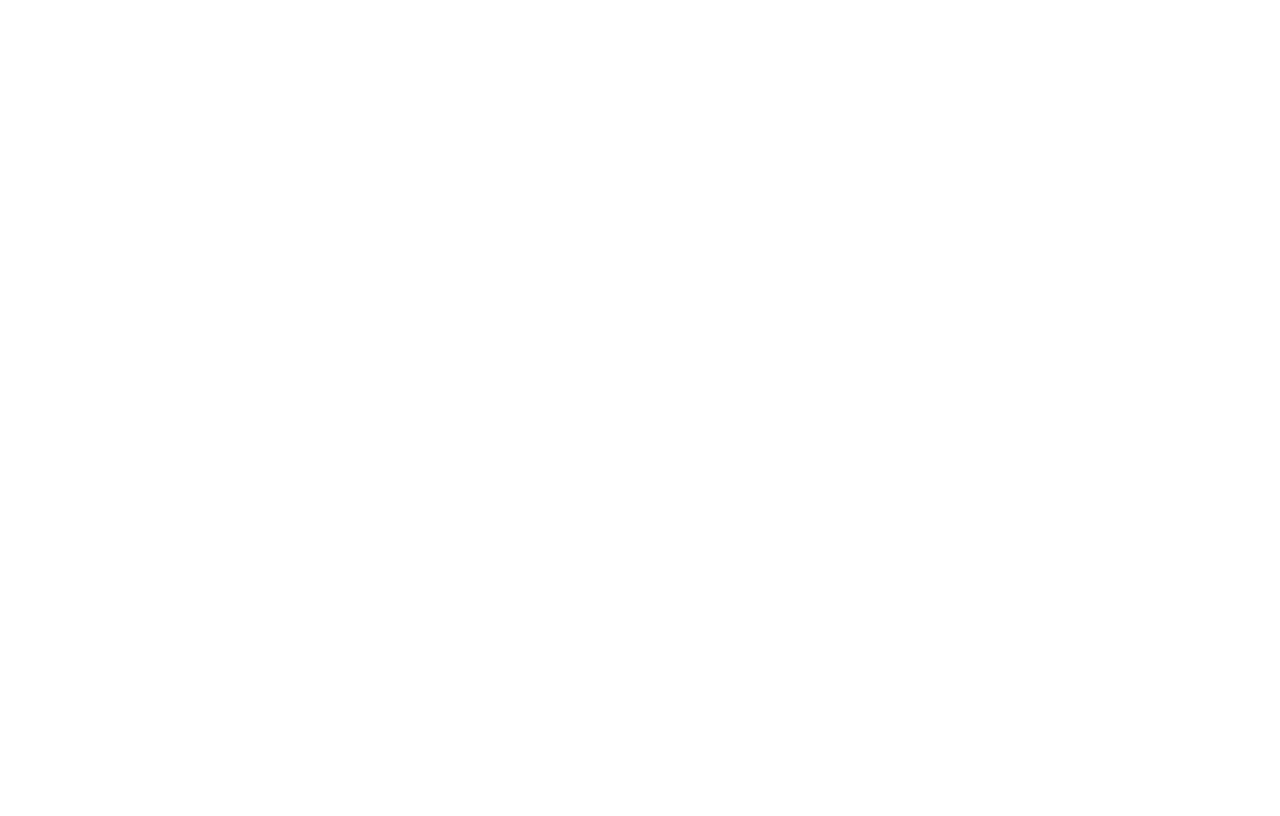
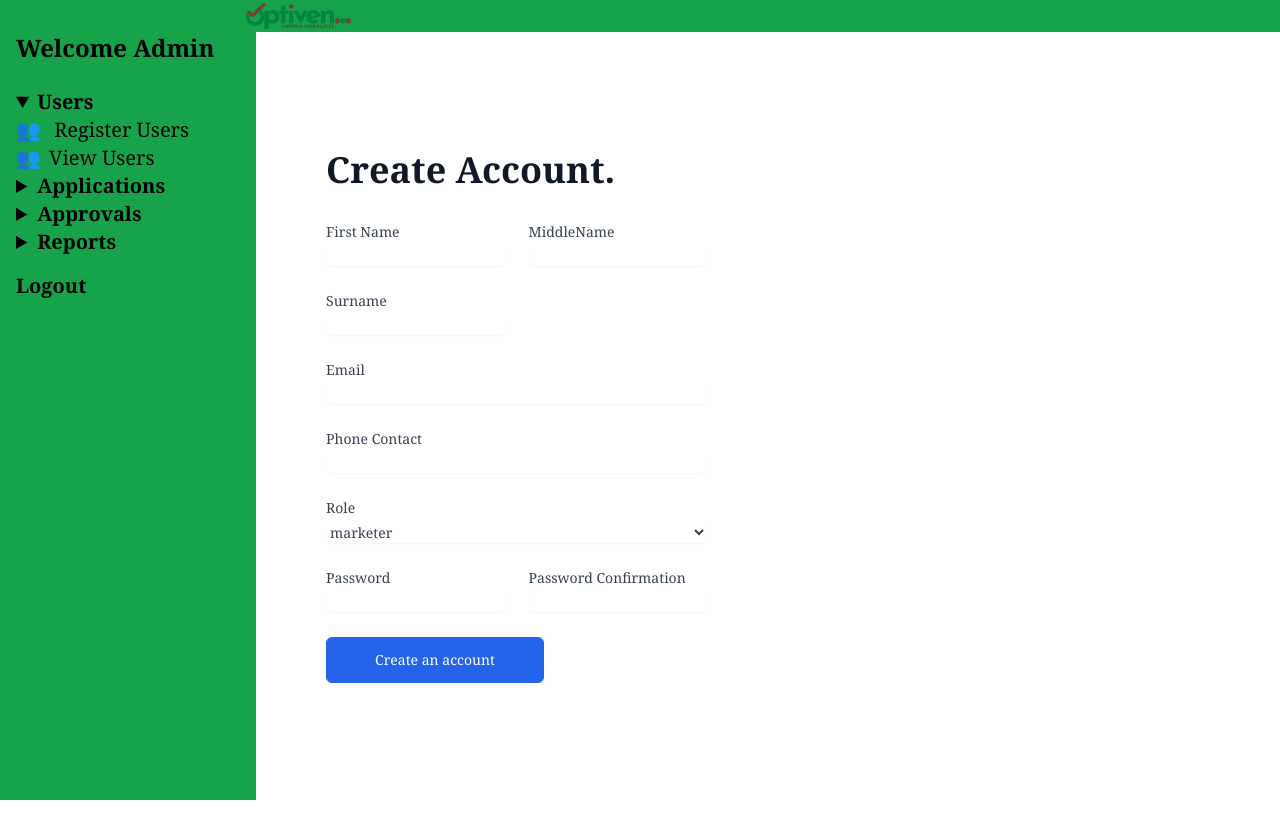
Before and after one commit to DENNISINNOCENT/optiven_clearance_system, a React (Create React App) app: page /admin/users in a window 1280 px wide. Before the commit this address had no page. Built offline with nearby package versions, Linux system fonts and the light colour scheme.

Commit message:
admindashboard

```diff
--- a/src/App.js
+++ b/src/App.js
@@ -1,18 +1,19 @@
-import { Route,Routes } from "react-router-dom";
+// App.js
+import React from "react";
+import { Route, Routes } from "react-router-dom";
 import Admindashboard from "./dashboard/Admindashboard";
-import Sidebar from "./component/Sidebar";
+import EmployeeForm from "./pages/EmployeeForm";
+import UsersForm from "./pages/UsersForm";
 
 function App() {
   return (
     <div className="App">
-        <Routes>
-        <Route path ="/admin" element ={<Admindashboard/>}/>
-        <Route path="/sidebar" element ={<Sidebar/>}/>
-        </Routes>
-
-
-
-
+      <Routes>
+        <Route path="/admin/*" element={<Admindashboard />}>
+          <Route path="employeeform" element={<EmployeeForm />} />
+          <Route path="users" element= {<UsersForm/>}/>
+        </Route>
+      </Routes>
     </div>
   );
 }
--- a/src/component/Navbar.js
+++ b/src/component/Navbar.js
@@ -1,39 +1,12 @@
 import React from "react";
-import { useState } from "react";
+
 import logo from "../images/optiven-logo-full.f498da6255572ff1ab8a.png";
-import { Link } from "react-router-dom";
 
 const Navbar = () => {
-  const [isMenuOpen, setIsMenuOpen] = useState(false);
-
   return (
-    <div className="bg-green-600 mb-5">
+    <div className="bg-green-600 mb-5 fixed w-screen">
       <div className="relative flex items-center justify-between">
         <img src={logo} alt="logo " className="h-8 px-4" />
-        <ul className="flex items-center hidden space-x-10 lg:flex">
-          <li>
-            <Link to="/" className="px-2 m-2 text-xl font-semibold font-serif ">
-              Logout
-            </Link>
-          </li>
-        </ul>
-        <div className="lg:hidden">
-          <button
-            aria-label="Open Menu"
-            title="Open Menu"
-            className="p-2 -mr-1 transition duration-200 rounded focus:outline-none focus:shadow-outline"
-            onClick={() => setIsMenuOpen(true)}
-          >
-            <svg className="w-5 text-gray-600" viewBox="0 0 24 24">
-              {/* SVG paths */}
-            </svg>
-          </button>
-          {isMenuOpen && (
-            <div className="absolute top-0 left-0 w-full">
-              {/* ... */}
-            </div>
-          )}
-        </div>
       </div>
     </div>
   );
--- a/src/component/Sidebar.js
+++ b/src/component/Sidebar.js
@@ -1,31 +1,72 @@
 import React from "react";
 import { useState } from "react";
+import { Link } from "react-router-dom";
+
+
 const Sidebar = () => {
   const [isSidebarVisible, setIsSidebarVisible] = useState(true);
 
   const toggleSidebar = () => {
     setIsSidebarVisible(!isSidebarVisible);
   };
+
   return (
     <>
-    <div className={`mt-8 bg-green-600 h-full ${isSidebarVisible ? 'w-1/2' : 'w-0'} sm:w-1/3 md:w-1/4 lg:w-1/5 fixed left-0 top-0 bottom-0 overflow-y-auto transition-width duration-300`}>
+      <div
+        className={` bg-green-600 h-full ${
+          isSidebarVisible ? "w-1/2" : "w-0"
+        } sm:w-1/3 md:w-1/4 lg:w-1/5 fixed left-0 top-0 bottom-0 overflow-y-auto transition-width duration-300`}
+      >
         {isSidebarVisible && (
           <>
-        <h1 className="font-extrabold text-2xl mb-2 mt-8 font-serif">Welcome Admin</h1>
+            <h1 className="font-extrabold text-2xl mb-2 mt-8 font-serif px-4">
+              Welcome Admin
+            </h1>
 
-      <ul className="menu menu-xs bg-base-200 rounded-lg max-w-xs w-full text-xl font-serif  p-4 " >
+            <ul className="menu menu-xs bg-base-200 rounded-lg max-w-xs w-full text-xl font-serif p-4">
+              <details open>
+                <summary
+                  className="font-semibold"
+                  role="button"
+                  aria-expanded="true"
+                  aria-controls="users-section"
+                >
+                  Users
+                </summary>
+                <ul>
+                  <li>
+                    <span role="img" aria-label="Register Users" className="mr-2">
+                      👥
+                    </span>{" "}
+                    <Link to= "/admin/users">Register Users</Link>
 
-        <details open>
-        <summary className="font-semibold" role="button" aria-expanded="true" aria-controls="users-section">Users</summary>
-          <ul>
-            <li> <span className="mr-2">👥</span> Register Users</li>
-            <li><span className="mr-2">👥</span>View Users</li>
+                  </li>
+                  <li>
+                    <span role="img" aria-label="View Users" className="mr-2">
+                      👥
+                    </span>
+                    <Link to ="/admin/view-users">View Users</Link>
+
+                  </li>
                 </ul>
               </details>
-        <details open>
+              <details >
                 <summary className="font-semibold">Applications</summary>
                 <ul>
-            <li>View Applications</li>
+                  <li>
+                    <span role="img" aria-label="Apply" className="mr-2">
+                      📝
+                    </span>{" "}
+
+                    <Link to ="/admin/employeeform">Apply</Link>
+                  </li>
+                  <li>
+                    <span role="img" aria-label="View Applications" className="mr-2">
+                      👀
+                    </span>
+                    <Link to ='/admin/view-applications'> View Applications</Link>
+
+                  </li>
                 </ul>
               </details>
               <details>
@@ -34,29 +75,38 @@
                   <li>View Approvals</li>
                 </ul>
               </details>
-        <details open>
-            <summary className="font-semibold">
-                Reports
-            </summary>
+              <details >
+                <summary className="font-semibold">Reports</summary>
                 <ul>
                   <li>
+                    <span role="img" aria-label="Employees Reports" className="mr-2">
+                      📊
+                    </span>{" "}
                     Employees Reports
                   </li>
                 </ul>
-
               </details>
             </ul>
+            <ul className="">
+              <li>
+                <Link
+                  to="/"
+                  className="px-2 m-2 text-xl font-semibold font-serif"
+                >
+                  Logout
+                </Link>
+              </li>
+            </ul>
           </>
-      )},
-
+        )}
       </div>
       <button
-    className="sm:hidden absolute top-4 right-4 text-black"
+        className="sm:hidden absolute top-4 right-4 text-white bg-green-600 p-2 rounded-md"
         onClick={toggleSidebar}
-    aria-label={isSidebarVisible ? 'Hide Sidebar' : 'Show Sidebar'}
+        aria-label={isSidebarVisible ? "Hide Sidebar" : "Show Sidebar"}
+        aria-pressed={isSidebarVisible}
       >
-
-    {isSidebarVisible ? 'Hide' : 'Show'} Sidebar
+        {isSidebarVisible ? "Hide" : "Show"} Sidebar
       </button>
     </>
   );
--- a/src/dashboard/Admindashboard.js
+++ b/src/dashboard/Admindashboard.js
@@ -1,22 +1,26 @@
-import React from 'react'
-import Navbar from '../component/Navbar'
-import Sidebar from '../component/Sidebar'
+// Admindashboard.js
+import React from 'react';
+import { Outlet } from 'react-router-dom';
+import Navbar from '../component/Navbar';
+import Sidebar from '../component/Sidebar';
 
 const Admindashboard = () => {
   return (
-    <div>
-        <div >
-        <Navbar/>
+    <div className="flex">
+      <div className='w-1/5'>
+        <Sidebar />
+      </div>
+      <div className='flex-grow'>
+        <div className='mb-4'>
+          <Navbar />
         </div>
-        <div className='mb-10'
-        >
-        <Sidebar/>
+        <div className='ml-8'>
+          {/* Use Outlet to render the nested route */}
+          <Outlet />
         </div>
-
-
-
+      </div>
     </div>
-  )
+  );
 }
 
-export default Admindashboard
+export default Admindashboard;
--- a/src/pages/EmployeeForm.js
+++ b/src/pages/EmployeeForm.js
@@ -1,6 +1,7 @@
 import React, { useState } from "react";
 import { useDispatch } from "react-redux";
 import { postEmployee } from "../redux/employeeFormSlice";
+
 
 const EmployeeForm = () => {
   const[error ,setError ] =useState({})
@@ -47,6 +48,7 @@
   }
   return (
     <div>
+
       <section className="bg-gray-100">
         <div className="mx-auto max-w-screen-xl px-4 py-16 sm:px-6 lg:px-8">
           <div className="grid grid-cols-1 gap-x-16 gap-y-8 lg:grid-cols-5">
--- a/src/pages/UsersForm.js
+++ b/src/pages/UsersForm.js
@@ -27,18 +27,18 @@
     e.preventDefault();
     console.log('Submitting users:', users);
 
-    if(!users.first_name || users.middle_name || users.surname || users.user_email || users.user_contact || users.user_role || users.user_password || users.confirm_password){
+    if(!users.first_name || !users.middle_name || !users.surname || !users.user_email || !users.user_contact || !users.user_role || !users.user_password || !users.confirm_password){
       setError({message:"All fields required"})
       return
     }
 
     const emailRegex = /^[^\s@]+@[^\s@]+\.[^\s@]+$/;
-    if (!emailRegex.test(data.employee_email)) {
+    if (!emailRegex.test(users.employee_email)) {
       setError({ message: "Invalid email address." });
       return;
     }
 
-    if (isNaN(data.employee_phone) & data.employee_phone < 10) {
+    if (isNaN(users.employee_phone) || users.employee_phone.length < 10) {
       setError({ message: "Invalid phone number." });
       return;
     }
@@ -53,24 +53,25 @@
 
   return (
     <div>
-      <section className="bg-white">
+      <section className="bg-white font-serif">
         <div className="lg:grid lg:min-h-screen lg:grid-cols-12">
-          <aside className="relative block h-16 lg:order-last lg:col-span-5 lg:h-full xl:col-span-6">
-            <img
-              alt="Pattern"
-              src="https://images.unsplash.com/photo-1605106702734-205df224ecce?ixlib=rb-1.2.1&ixid=MnwxMjA3fDB8MHxwaG90by1wYWdlfHx8fGVufDB8fHx8&auto=format&fit=crop&w=870&q=80"
-              className="absolute inset-0 h-full w-full object-cover"
-            />
-          </aside>
+
 
           <main className="flex items-center justify-center px-8 py-8 sm:px-12 lg:col-span-7 lg:px-16 lg:py-12 xl:col-span-6">
             <div className="max-w-xl lg:max-w-3xl">
-              <h1 className="mt-2 text-2xl font-bold text-gray-900 sm:text-3xl md:text-4xl">
+
+              <h1 className="text-xl font-bold text-gray-900 sm:text-3xl md:text-4xl">
                 Create Account.
               </h1>
+              <div>
+                {Object.values(error).map((err,index) =>(
+                  <h3 key ={index}>{err}</h3>
+                ))}
+              </div>
 
               <form action="#" className="mt-8 grid grid-cols-6 gap-6" onSubmit={handleSubmit}>
-                <div className="col-span-6 sm:col-span-3">
+
+                <div className="col-span-8 sm:col-span-3">
                   <label
                     htmlFor="FirstName"
                     className="block text-sm font-medium text-gray-700"
```
Lines whose indentation alone changed are shown as unchanged.
